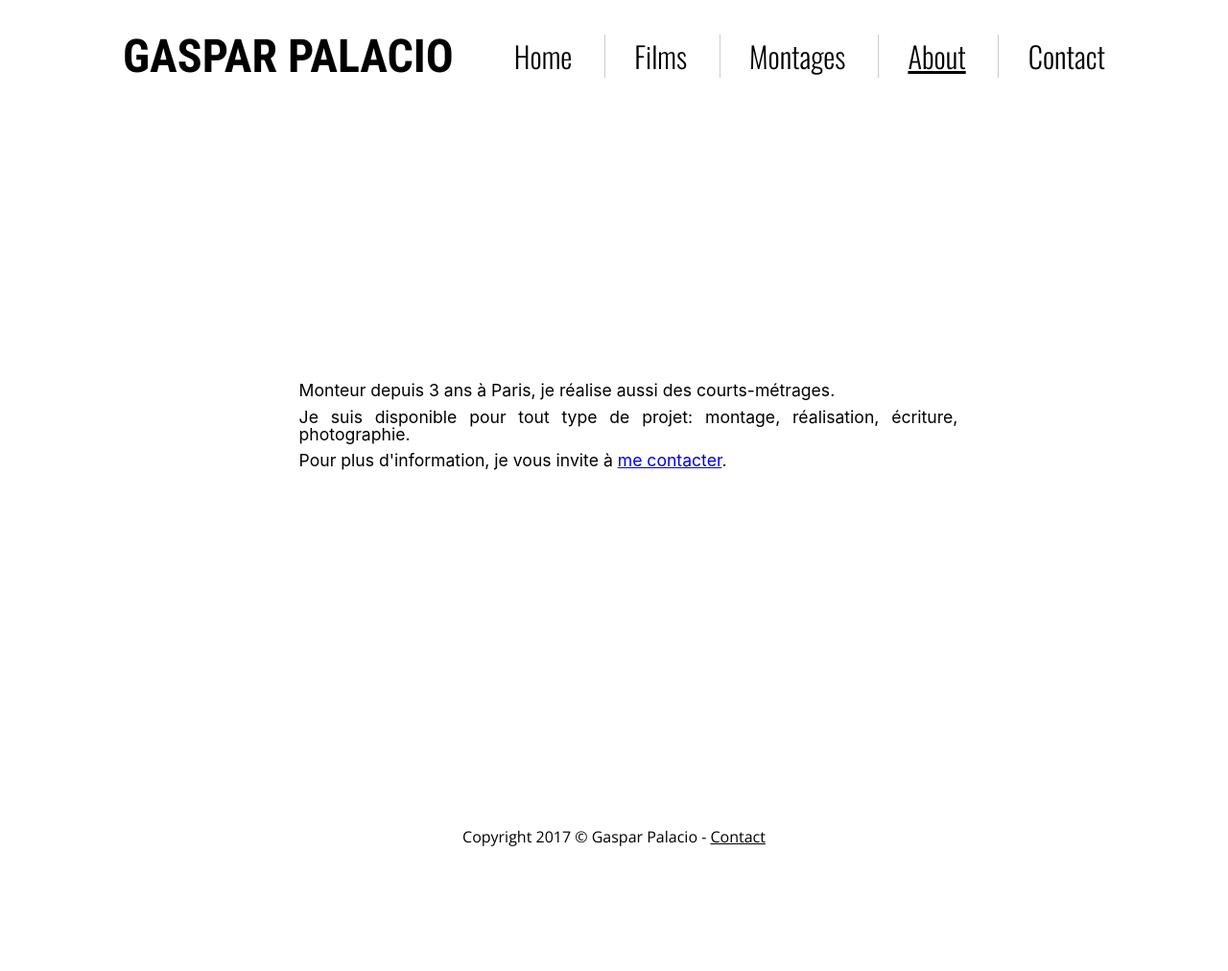
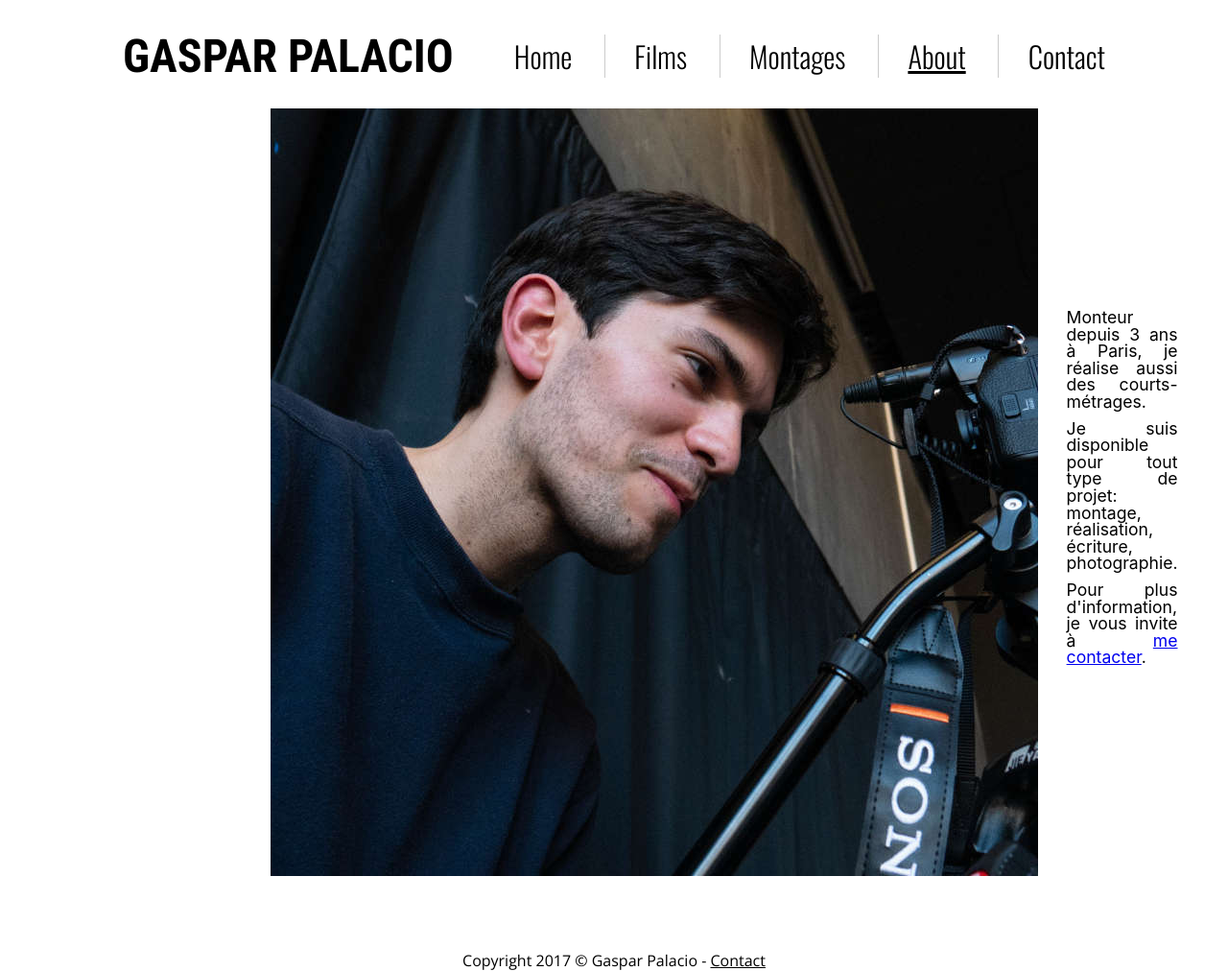
Before and after one commit to Rapsag8/Rapsag8.github.io, a Jekyll site: the page built from pages/about.html, in a window 1280 px wide. Shown: the whole page at 96% size. Built offline with Jekyll 4.4.1, drawn with Linux system fonts in a browser that asks for light colours; nearby versions of some CDN libraries; before the commit the page ends 900 px from its top, so only the background shows below that.

Commit message:
Update about.html

```diff
--- a/pages/about.html
+++ b/pages/about.html
@@ -5,7 +5,7 @@ container: flex
 ---
 <main class="about">
   <div class="photo">
-    <img src="/static/img/portrait.jpg" alt="">
+    <img src="/static/portrait.jpg" alt="">
   </div>
   <div>
     <p>Monteur depuis 3 ans à Paris, je réalise aussi des courts-métrages.</p>
```
